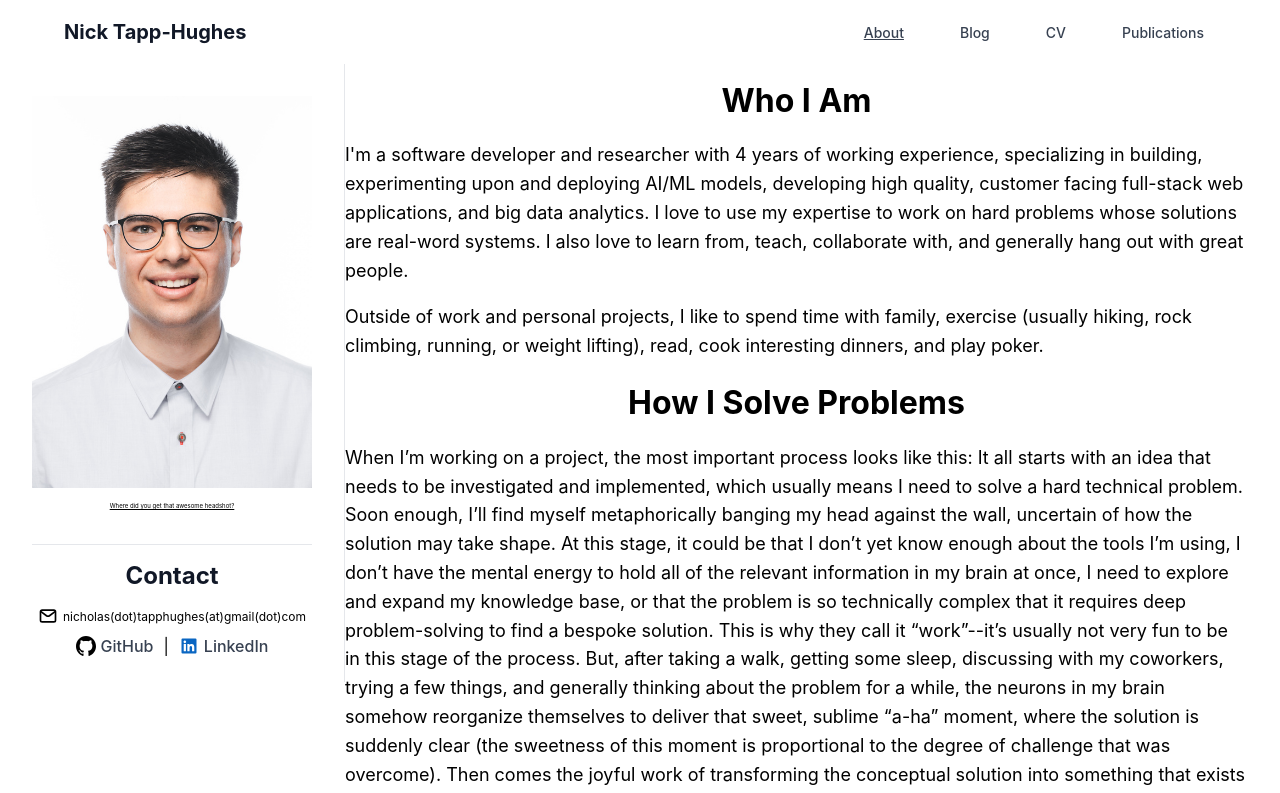
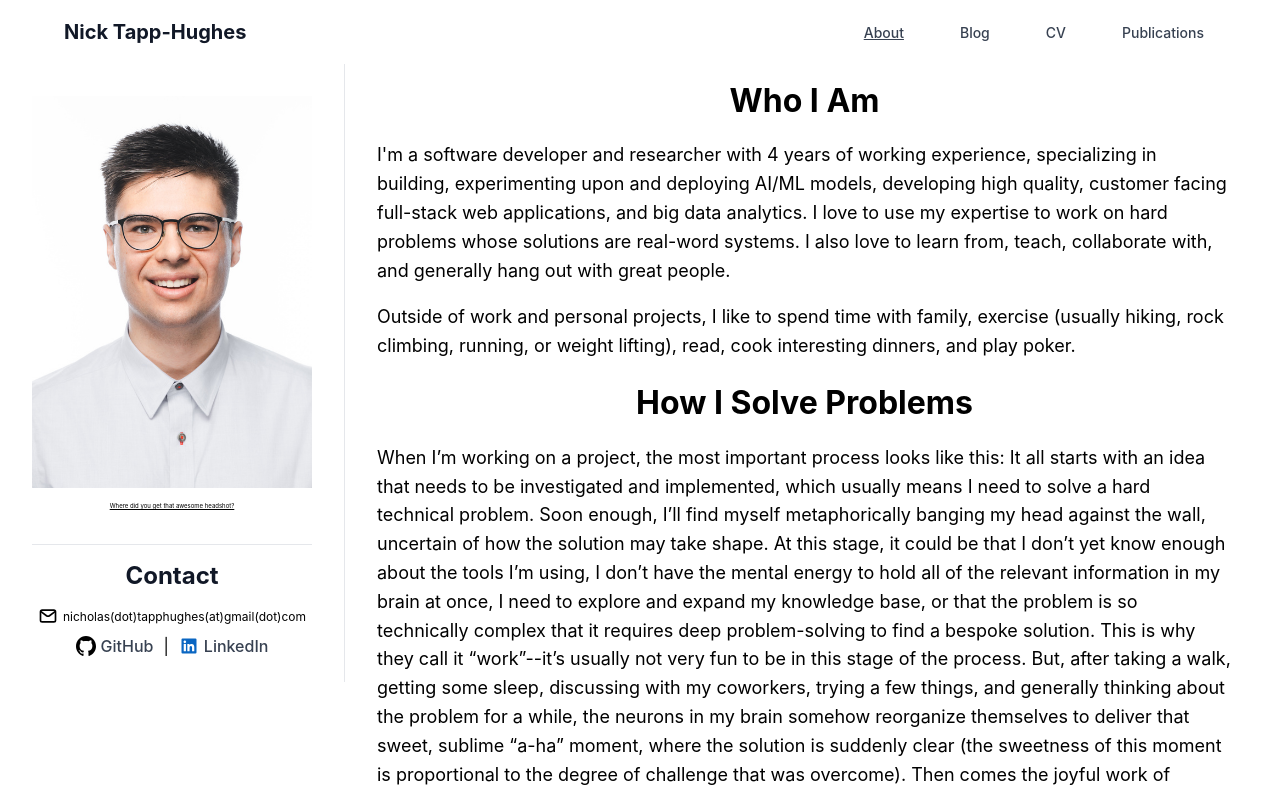
Before and after one commit to tapphughesn/blog, a React (Vite) app in the folder app/: page / in a window 1280 px wide. Shown: the top 793 px of the page. Built offline with nearby package versions, Linux system fonts and the light colour scheme.

Commit message:
Fix back padding on pc

```diff
--- a/app/src/App.css
+++ b/app/src/App.css
@@ -280,6 +280,14 @@
   transform: translateY(-2px);
 }
 
+/* Right pane */
+.right {
+  flex: 1;
+  padding-top: 1rem;
+  padding-left: 0;
+  padding-right: 0;
+}
+
 @media (min-width: 768px) {
   .left {
     position: sticky;
@@ -302,14 +310,6 @@
     padding-left: 2rem;
     padding-right: 1rem;
   }
-}
-
-/* Right pane */
-.right {
-  flex: 1;
-  padding-top: 1rem;
-  padding-left: 0;
-  padding-right: 0;
 }
 
 .right p {
```
